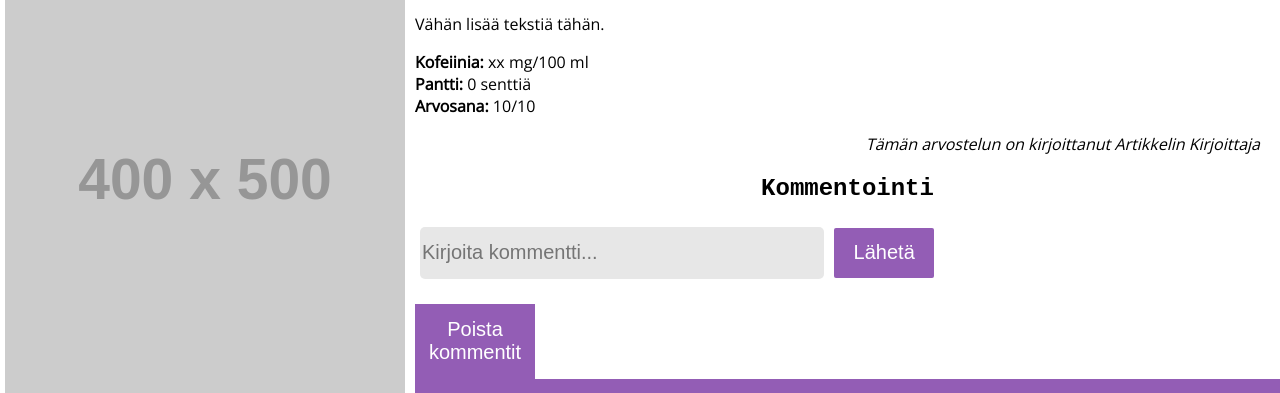
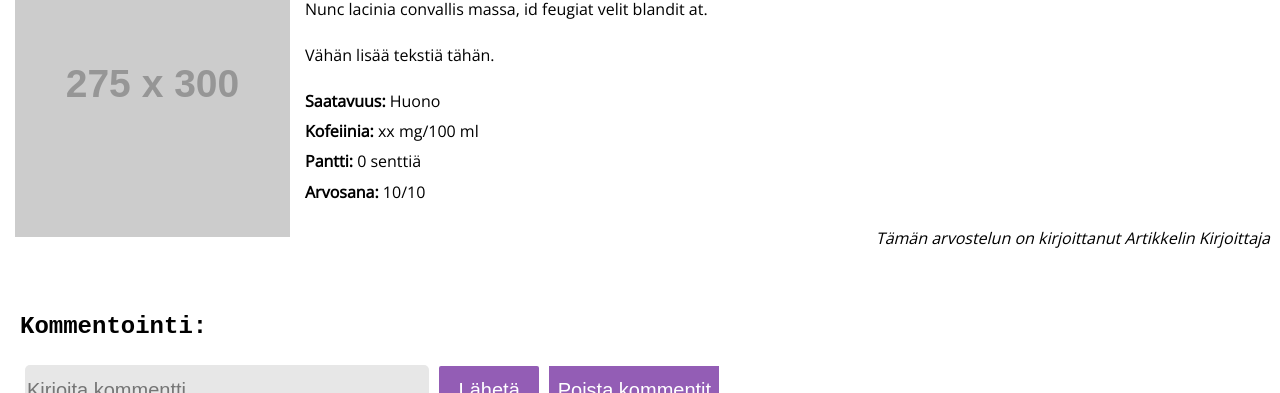
Before and after one commit to fngnv/WebProject, a plain HTML site: page esimerkkijuoma.html in a window 1280 px wide. Shown: the part 164-557 px from the top of the page. Drawn offline with nearby package versions, Linux system fonts and the light colour scheme; placeholder pictures from the web are drawn by us.

Commit message:
arvostelupohja aikalailla valmis

```diff
--- a/esimerkkijuoma.html
+++ b/esimerkkijuoma.html
@@ -16,7 +16,7 @@
   </head>
   <body>
   <nav class="topnav" id="mainNav">
-      <img class="logo" src="images/energyneer_logo_website.png">
+      <img class="logo" alt="Energyneer Logo" src="images/energyneer_logo_website.png">
       <a class="icon" id="iconID"  ><i class="fa fa-bars"></i></a>
       <a href="home.html">Etusivu</a>
       <a href="calculator.html">Laskurit ja vinkit</a>
@@ -26,28 +26,30 @@
 
   <section class="drinkReviewSection">
     <h2>Juoman nimi</h2>
-      <img id="juomankuva" src="https://via.placeholder.com/400x500">
+      <img id="juomankuva" alt="Juoman Kuva" src="https://via.placeholder.com/275x300">
     <p>Lorem ipsum dolor sit amet, consectetur adipiscing elit. Aliquam porta dolor lacus, dapibus viverra risus convallis sed. Sed sapien metus, ullamcorper sit amet sem vitae, placerat dictum metus. Donec sed placerat ex, nec interdum felis. Fusce id lectus massa. Nunc lacinia convallis massa, id feugiat velit blandit at.</p>
 
     <p> Vähän lisää tekstiä tähän.</p>
       <ul id="arvostelu">
+          <li><b>Saatavuus:</b> Huono</li>
           <li><b>Kofeiinia:</b> xx mg/100 ml</li>
           <li><b>Pantti:</b> 0 senttiä</li>
           <li><b>Arvosana:</b> 10/10</li>
+      </ul>
     <p id="kirjoittaja">Tämän arvostelun on kirjoittanut Artikkelin Kirjoittaja</p>
   </section>
 
 
-  <section class="kommentit">
-    <h2>Kommentointi</h2>
+  <section class="kommentit-loota">
+    <h2 id="kommentit-otsikko">Kommentointi:</h2>
 
     <div id="kommentointi-kentta">
         <form id="kommentointi">
             <input type="text" class="keyboardInputClass" id="kirjoita-tahan" placeholder="Kirjoita kommentti...">
             <button class="buttonClass" id="kommentointi-nappi">Lähetä</button>
+            <button class="poista-kommentit" id="poista" type="button">Poista kommentit</button>
         </form>
         <ul id="kommentit" class="kommentit"></ul>
-        <button class="poista-kommentit" id="poista" type="button">Poista kommentit</button>
     </div>
   </section>
 
--- a/style.css
+++ b/style.css
@@ -100,6 +100,11 @@ body{
 
 .drinkReviewSection {
     margin-top: 6vh;
+    padding-left: 10px;
+    width: 100%;
+    margin-right: 15px;
+    font-size: 16px;
+    line-height: 1.88em;
 }
 
 .top5 {
@@ -197,6 +202,7 @@ body{
 
 .arvosteluLista figcaption {
     position: relative;
+    font-size: 18px;
     top: 0;
     right: 0;
     left: 0;
@@ -216,9 +222,9 @@ body{
 
 .headerText p {
     font-size: 18px;
+    line-height: 1.88em;
     width: 65%;
     margin: 20px auto;
-    line-height: 1.88em;
 }
 
 .headerText img {
@@ -250,7 +256,7 @@ body{
 
 #juomankuva {
     float: left;
-    margin: 3px 10px 3px 5px;
+    margin: 3px 15px 5px 5px;
 }
 
 #arvostelu {
@@ -261,12 +267,22 @@ body{
     text-align: right;
     font-style: italic;
     margin-right: 20px;
+    margin-bottom: 60px;
+}
+
+#kommentit-loota {
+    width: 100%;
+}
+
+#kommentit-otsikko {
+    text-align: left;
+    margin-left: 20px;
 }
 
 #kommentointi-kentta {
     border: none;
-    border-radius: 5px;
     font-size: 20px;
+    margin-left: 20px;
 }
 #kommentointi-nappi {
     border: none;
@@ -285,10 +301,11 @@ body{
 #poista {
     border: none;
     font-size: 20px;
-    height: 75px;
-    width: 120px;
+    height: 50px;
+    width: 170px;
     background-color: #935DB5;
     color: white;
+    margin: 5px;
 }
 
 #poista:hover{
@@ -299,7 +316,6 @@ body{
 #kommentit li {
     list-style: none;
     margin: 20px;
-    margin-left: 400px;
     padding-left: 10px;
     border-left: #935DB5;
     border-left-style: dashed;
```
Also changed, not shown: edlemon.html (+1 -1 lines), redbullzero.html (+1 -1 lines).
